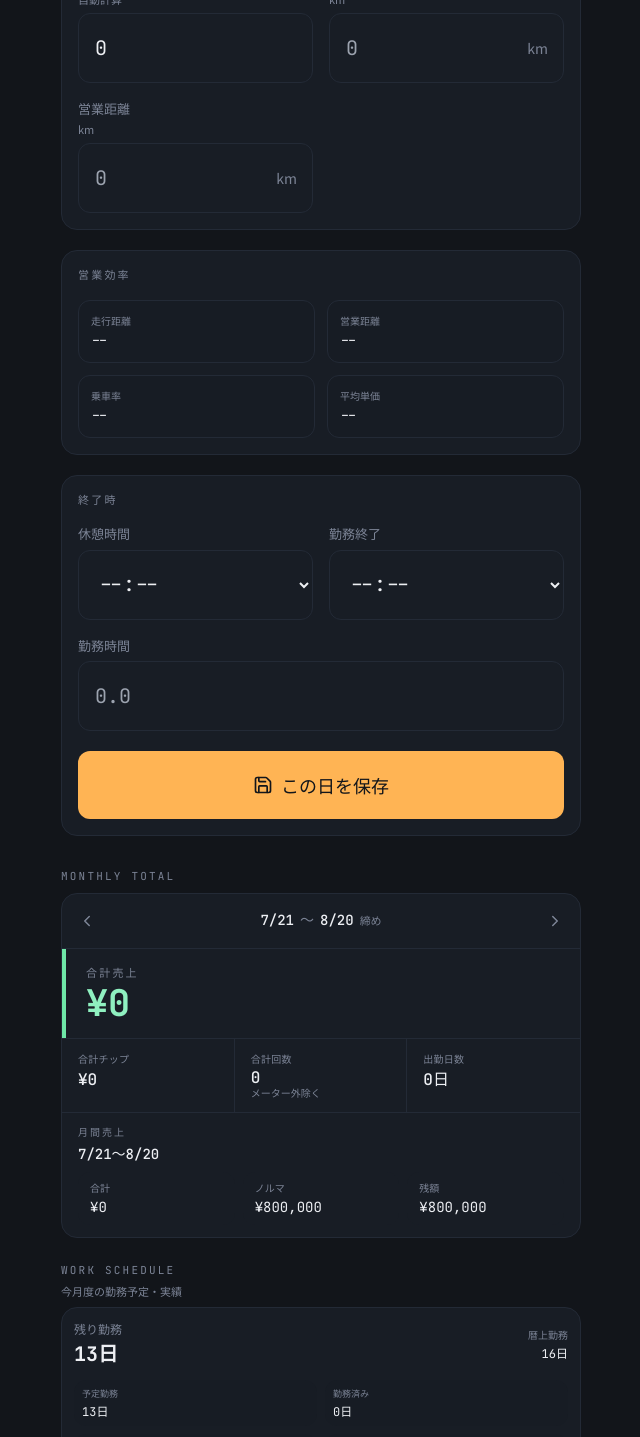
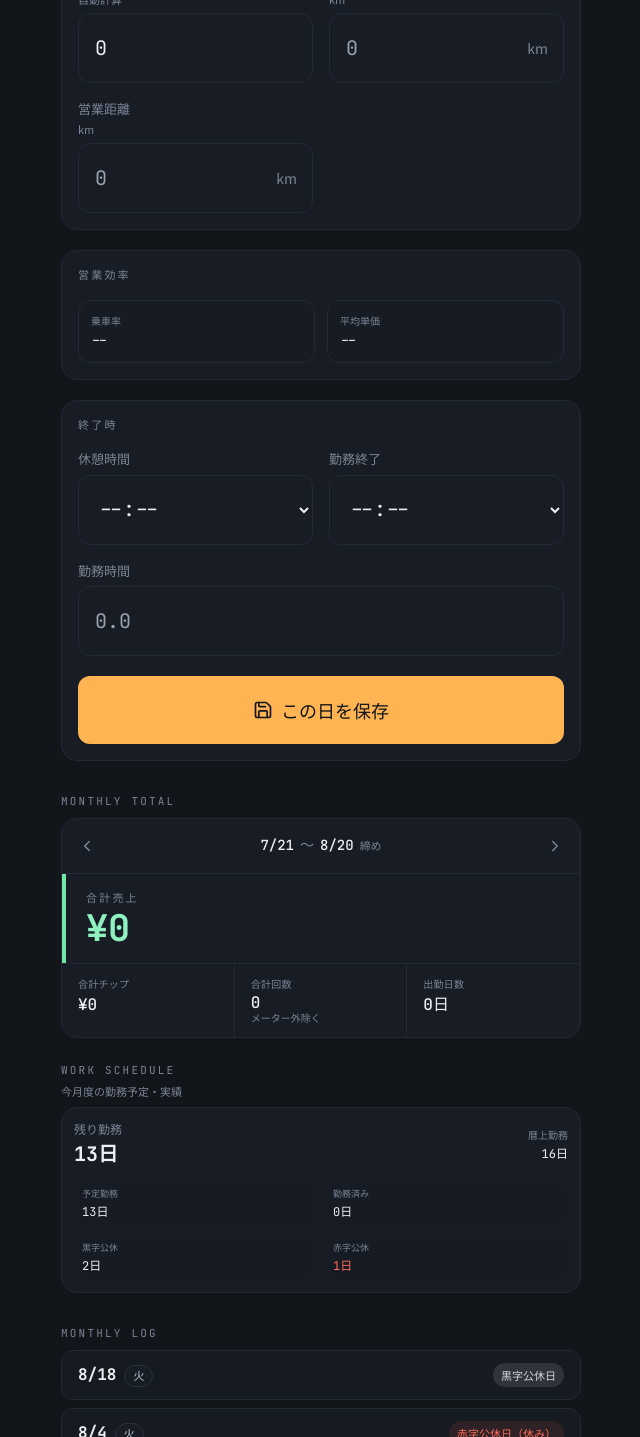
Before and after one commit to masatomm80/work-log-react, a React (Vite) app: page / in a window 1280 px wide. Shown: the part 1517-2954 px from the top of the page, without its empty margins (319-959 px from the left). Built offline with nearby package versions, Linux system fonts and the light colour scheme.

Commit message:
Update WorkLog.jsx

```diff
--- a/src/WorkLog.jsx
+++ b/src/WorkLog.jsx
@@ -1454,14 +1454,6 @@ export default function WorkLog() {
                   <div className="text-[11px] tracking-[0.2em] text-[#7C8496] font-meter">営業効率</div>
                   <div className="grid grid-cols-2 gap-3">
                     <div className="rounded-xl border border-[#232A36] bg-[#171C24] px-3 py-3">
-                      <div className="text-[10px] text-[#7C8496]">走行距離</div>
-                      <div className="font-meter text-sm text-[#EDEFF3] mt-0.5">{formatDistanceValue(form.totalDistance)}</div>
-                    </div>
-                    <div className="rounded-xl border border-[#232A36] bg-[#171C24] px-3 py-3">
-                      <div className="text-[10px] text-[#7C8496]">営業距離</div>
-                      <div className="font-meter text-sm text-[#EDEFF3] mt-0.5">{formatDistanceValue(form.occupiedDistance)}</div>
-                    </div>
-                    <div className="rounded-xl border border-[#232A36] bg-[#171C24] px-3 py-3">
                       <div className="text-[10px] text-[#7C8496]">乗車率</div>
                       <div className="font-meter text-sm text-[#EDEFF3] mt-0.5">{occupancyRateDisplay}</div>
                     </div>
@@ -1636,24 +1628,7 @@ export default function WorkLog() {
                 <div className="font-meter text-base font-medium mt-0.5">{periodTotals.days}日</div>
               </div>
             </div>
-            <div className="border-t border-[#232A36] px-4 py-3">
-              <div className="text-[10px] tracking-[0.2em] text-[#7C8496] font-meter">月間売上</div>
-              <div className="font-meter text-sm font-medium text-[#EDEFF3] mt-1">{monthlyPeriodLabel}</div>
-              <div className="mt-2 grid grid-cols-3 gap-2">
-                <div className="rounded-xl bg-[#181D25] px-3 py-2">
-                  <div className="text-[10px] text-[#7C8496]">合計</div>
-                  <div className="font-meter text-sm text-[#EDEFF3] mt-0.5">¥{yen(monthlySalesTotal)}</div>
-                </div>
-                <div className="rounded-xl bg-[#181D25] px-3 py-2">
-                  <div className="text-[10px] text-[#7C8496]">ノルマ</div>
-                  <div className="font-meter text-sm text-[#EDEFF3] mt-0.5">¥{yen(monthlyTarget)}</div>
-                </div>
-                <div className="rounded-xl bg-[#181D25] px-3 py-2">
-                  <div className="text-[10px] text-[#7C8496]">残額</div>
-                  <div className="font-meter text-sm text-[#EDEFF3] mt-0.5">¥{yen(monthlyRemaining)}</div>
-                </div>
-              </div>
-            </div>
+            {/* Monthly sales summary removed to avoid duplication with top-of-screen display */}
             {periodTotals.hours > 0 && (
               <div className="px-4 py-2.5 border-t border-[#232A36] text-[12px] text-[#7C8496] font-meter">
                 合計勤務時間 {(Math.round(periodTotals.hours * 10) / 10).toFixed(1)}h
```
